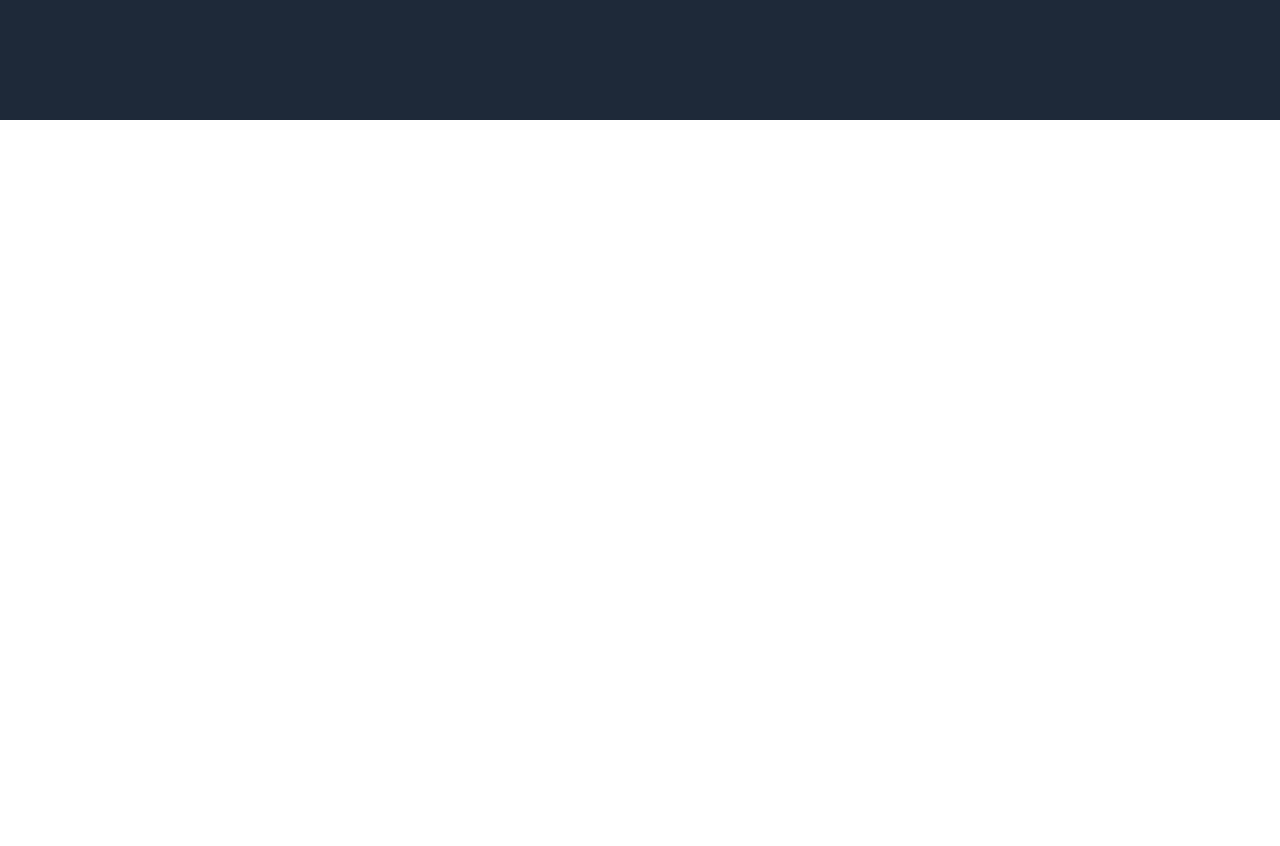
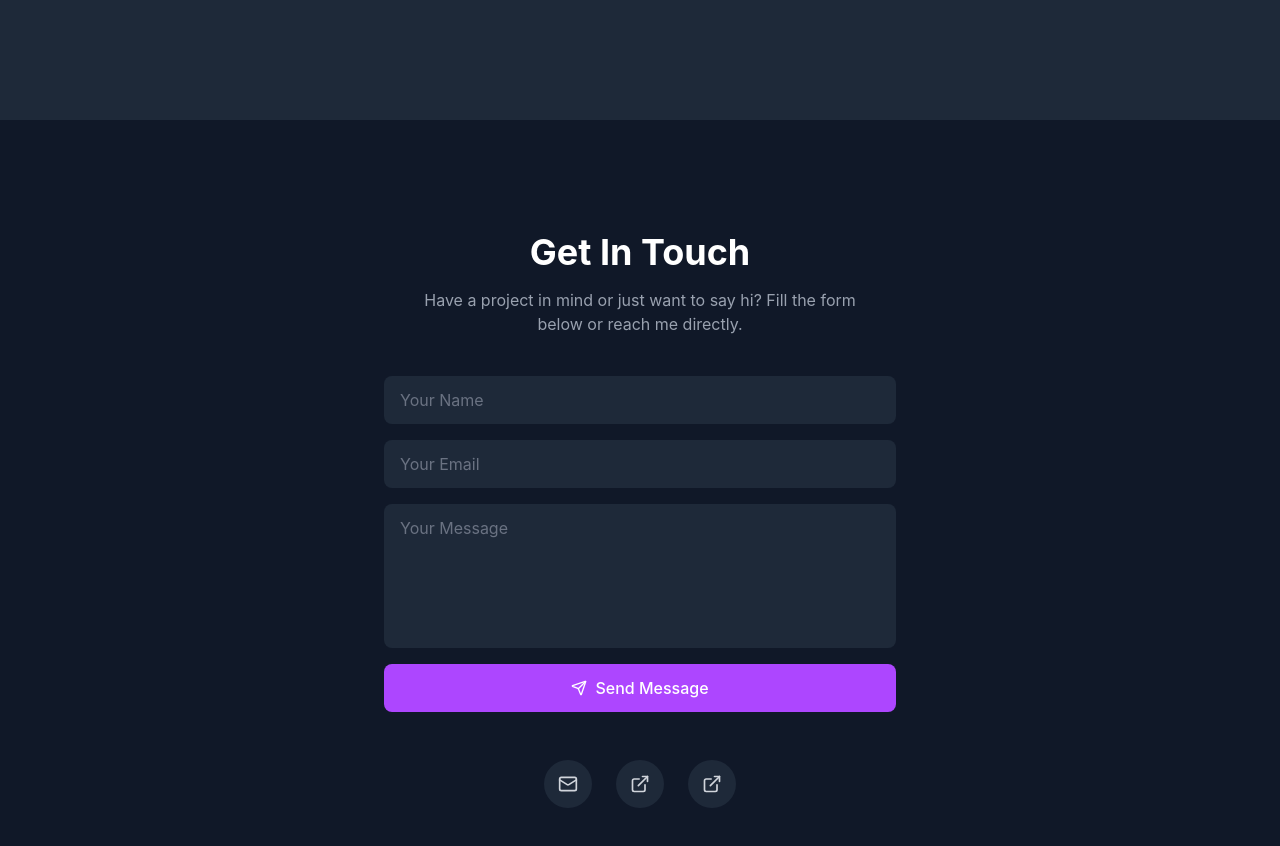
Before and after one commit to 2005-shubham/portfolio, a React app: page / in a window 1280 px wide. Shown: the part 3080-3926 px from the top of the page. Before the commit the page ends 3200 px from the top, so only its background shows below. Built offline with nearby package versions, Linux system fonts and the light colour scheme; the HTML template or start-up script is replaced by a standard one.

Commit message:
Add Contact section with form and social links

```diff
--- a/src/App.jsx
+++ b/src/App.jsx
@@ -2,6 +2,7 @@ import Hero from "./components/Hero"
 import About from "./components/About"
 import Skills from "./components/Skills"
 import Projects from "./components/Projects"
+import Contact from "./components/Contact"
 
 function App() {
   return (
@@ -10,6 +11,7 @@ function App() {
       <About />
       <Skills />
       <Projects />
+      <Contact />
     </>
   )
 }
--- /dev/null
+++ b/src/components/Contact.jsx
@@ -0,0 +1,134 @@
+import { useState } from "react"
+import { motion } from "framer-motion"
+import { Mail, ExternalLink, Send } from "lucide-react"
+
+const socials = [
+  {
+    name: "Email",
+    icon: Mail,
+    link: "mailto:shubhamsharmaalwar89@gmail.com",
+  },
+  {
+    name: "GitHub",
+    icon: ExternalLink,
+    link: "https://github.com/2005-shubham",
+  },
+  {
+    name: "LinkedIn",
+    icon: ExternalLink,
+    link: "https://www.linkedin.com/in/shubham-sharma-ab1b3b312/",
+  },
+]
+
+function Contact() {
+  const [form, setForm] = useState({ name: "", email: "", message: "" })
+
+  const handleChange = (e) => {
+    setForm({ ...form, [e.target.name]: e.target.value })
+  }
+
+  const handleSubmit = (e) => {
+    e.preventDefault()
+    const subject = encodeURIComponent(`Portfolio message from ${form.name}`)
+    const body = encodeURIComponent(
+      `${form.message}\n\nFrom: ${form.name} (${form.email})`
+    )
+    window.location.href = `mailto:shubhamsharmaalwar89@gmail.com?subject=${subject}&body=${body}`
+  }
+
+  return (
+    <section className="min-h-screen bg-gray-900 flex flex-col items-center justify-center px-6 py-20">
+      <motion.h2
+        initial={{ opacity: 0, y: 30 }}
+        whileInView={{ opacity: 1, y: 0 }}
+        viewport={{ once: true }}
+        transition={{ duration: 0.8 }}
+        className="text-4xl font-bold text-white mb-4"
+      >
+        Get In Touch
+      </motion.h2>
+
+      <motion.p
+        initial={{ opacity: 0, y: 20 }}
+        whileInView={{ opacity: 1, y: 0 }}
+        viewport={{ once: true }}
+        transition={{ duration: 0.8, delay: 0.1 }}
+        className="text-gray-400 mb-10 text-center max-w-md"
+      >
+        Have a project in mind or just want to say hi? Fill the form below or
+        reach me directly.
+      </motion.p>
+
+      <motion.form
+        initial={{ opacity: 0, y: 30 }}
+        whileInView={{ opacity: 1, y: 0 }}
+        viewport={{ once: true }}
+        transition={{ duration: 0.8, delay: 0.2 }}
+        onSubmit={handleSubmit}
+        className="w-full max-w-lg flex flex-col gap-4 mb-12"
+      >
+        <input
+          type="text"
+          name="name"
+          placeholder="Your Name"
+          value={form.name}
+          onChange={handleChange}
+          required
+          className="bg-gray-800 text-white placeholder-gray-500 rounded-lg px-4 py-3 outline-none focus:ring-2 focus:ring-purple-500"
+        />
+        <input
+          type="email"
+          name="email"
+          placeholder="Your Email"
+          value={form.email}
+          onChange={handleChange}
+          required
+          className="bg-gray-800 text-white placeholder-gray-500 rounded-lg px-4 py-3 outline-none focus:ring-2 focus:ring-purple-500"
+        />
+        <textarea
+          name="message"
+          placeholder="Your Message"
+          rows="5"
+          value={form.message}
+          onChange={handleChange}
+          required
+          className="bg-gray-800 text-white placeholder-gray-500 rounded-lg px-4 py-3 outline-none focus:ring-2 focus:ring-purple-500 resize-none"
+        />
+        <button
+          type="submit"
+          className="flex items-center justify-center gap-2 bg-purple-500 hover:bg-purple-600 text-white font-medium rounded-lg px-6 py-3 transition-colors"
+        >
+          <Send className="w-4 h-4" />
+          Send Message
+        </button>
+      </motion.form>
+
+      <motion.div
+        initial={{ opacity: 0 }}
+        whileInView={{ opacity: 1 }}
+        viewport={{ once: true }}
+        transition={{ duration: 0.8, delay: 0.3 }}
+        className="flex gap-6"
+      >
+        {socials.map((social) => {
+          const Icon = social.icon
+          return (
+
+            <a
+              key={social.name}
+              href={social.link}
+              target="_blank"
+              rel="noopener noreferrer"
+              className="flex items-center justify-center w-12 h-12 rounded-full bg-gray-800 text-gray-300 hover:bg-purple-500 hover:text-white transition-colors"
+              title={social.name}
+            >
+              <Icon className="w-5 h-5" />
+            </a>
+          )
+        })}
+      </motion.div>
+    </section>
+  )
+}
+
+export default Contact
```
